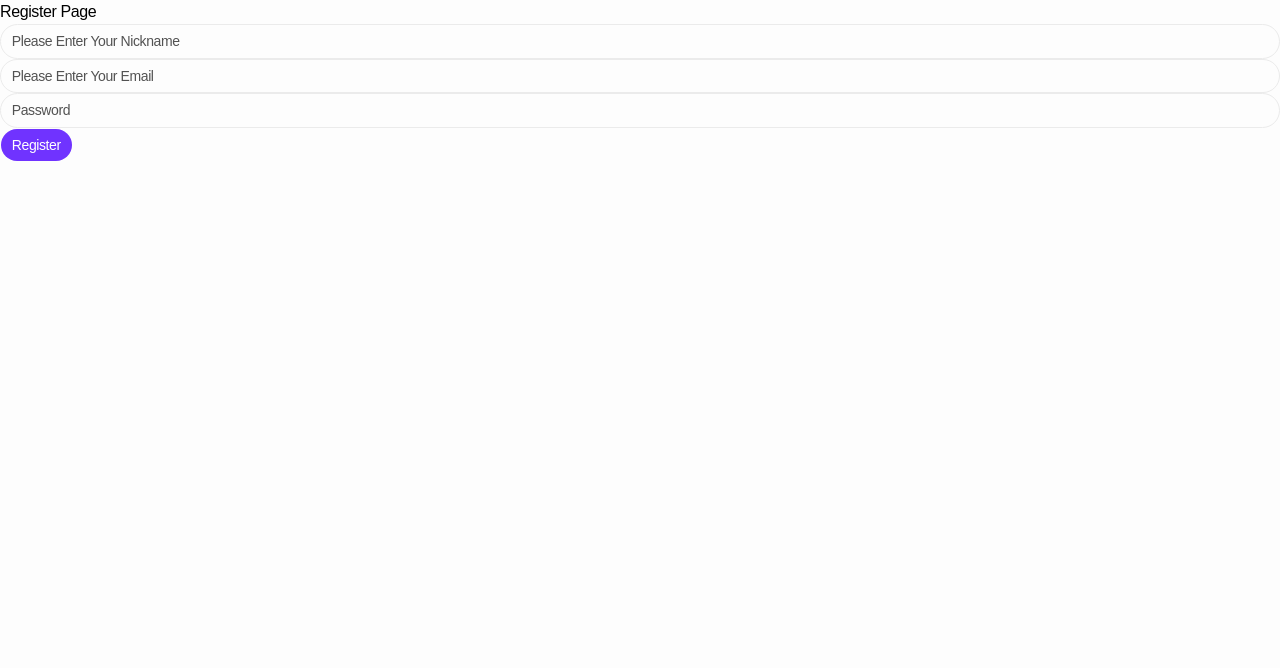
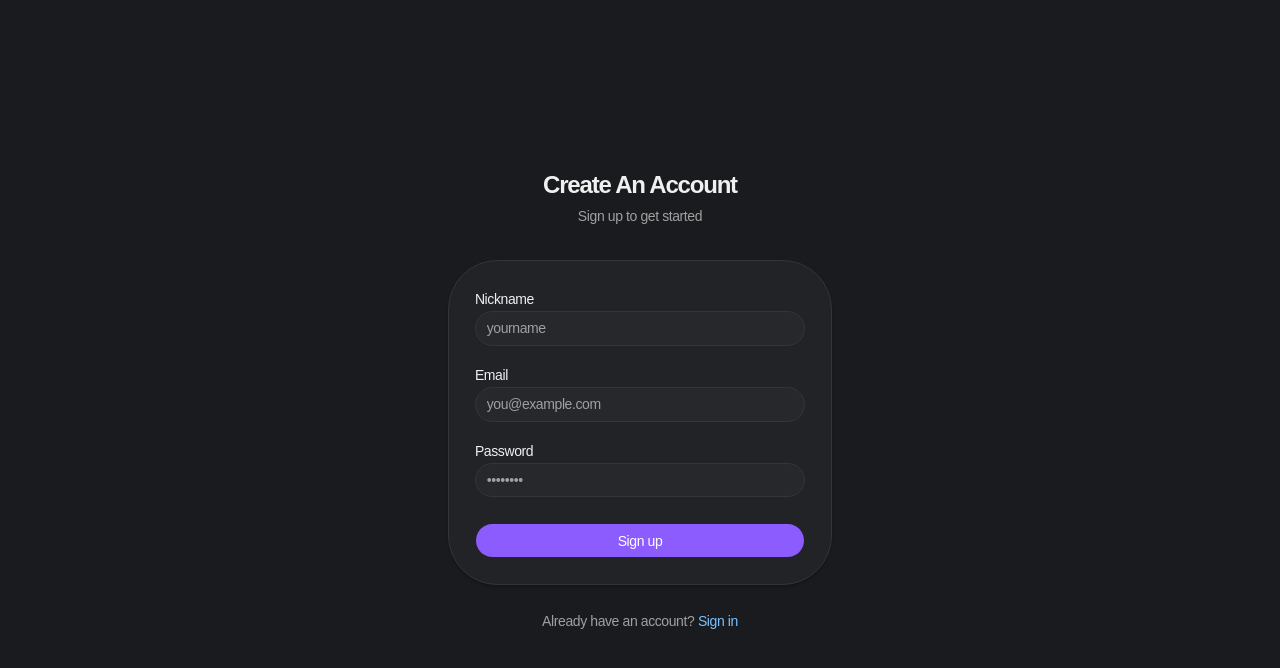
Before and after one commit to ConquistadorCan/Micio, a React (Vite) app in the folder apps/frontend/: page /register in a window 1280 px wide. Shown: the top 668 px of the page. Built offline with nearby package versions, Linux system fonts and the light colour scheme; no server answers.

Commit message:
feat: enhance login and registration pages with improved UI and user prompts

```diff
--- a/apps/frontend/src/pages/LoginPage.tsx
+++ b/apps/frontend/src/pages/LoginPage.tsx
@@ -9,30 +9,50 @@ export function LoginPage() {
     const { authFetch } = useApi()
 
     async function handleSubmit() {
-        try {
-            const response = await authFetch("/auth/login", "POST", { email, password})
-            console.log(response)
-        }
-        catch(e) {
-            console.log(e)
-        }
+            await authFetch("/auth/login", "POST", { email, password })
     }
 
     return (
-        <div>
-            <h1>Login Page</h1>
+        <div className="dark min-h-screen bg-background flex items-center justify-center p-4">
+            <div className="w-full max-w-sm">
+                <div className="text-center mb-8">
+                    <h1 className="text-2xl font-semibold tracking-tight text-foreground">Welcome Back</h1>
+                    <p className="text-sm text-muted-foreground mt-1">Sign in to continue</p>
+                </div>
+
+                <div className="bg-card border border-border rounded-3xl p-6 shadow-sm space-y-4">
+                    <div className="space-y-1.5">
+                        <label className="text-sm font-medium text-foreground">Email</label>
                         <Input
-                placeholder="Please Enter Your Email"
+                            placeholder="you@example.com"
+                            type="email"
                             value={email}
                             onChange={(e) => setEmail(e.target.value)}
                         />
+                    </div>
+
+                    <div className="space-y-1.5">
+                        <label className="text-sm font-medium text-foreground">Password</label>
                         <Input
-                placeholder="Password"
+                            placeholder="••••••••"
                             type="password"
                             value={password}
                             onChange={(e) => setPassword(e.target.value)}
                         />
-            <Button onClick={handleSubmit}>Submit</Button>
+                    </div>
+
+                    <Button className="w-full mt-2" onClick={handleSubmit}>
+                        Sign in
+                    </Button>
+                </div>
+
+                <p className="text-center text-sm text-muted-foreground mt-6">
+                    Don't have an account?{" "}
+                    <a href="/register" className="text-accent-foreground hover:text-primary font-medium transition-colors">
+                        Sign up
+                    </a>
+                </p>
+            </div>
         </div>
     )
 }
--- a/apps/frontend/src/pages/RegisterPage.tsx
+++ b/apps/frontend/src/pages/RegisterPage.tsx
@@ -10,35 +10,59 @@ export function RegisterPage() {
     const { authFetch } = useApi()
 
     async function handleSubmit() {
-        try {
-            const response = await authFetch("/auth/register", "POST", { nickname, email, password })
-            console.log(response)
-        }
-        catch(e) {
-            console.log(e)
-        }
+        await authFetch("/auth/register", "POST", { nickname, email, password })
     }
 
     return (
-        <div>
-            <h1>Register Page</h1>
+        <div className="dark min-h-screen bg-background flex items-center justify-center p-4">
+            <div className="w-full max-w-sm">
+                <div className="text-center mb-8">
+                    <h1 className="text-2xl font-semibold tracking-tight text-foreground">Create An Account</h1>
+                    <p className="text-sm text-muted-foreground mt-1">Sign up to get started</p>
+                </div>
+
+                <div className="bg-card border border-border rounded-3xl p-6 shadow-sm space-y-4">
+                    <div className="space-y-1.5">
+                        <label className="text-sm font-medium text-foreground">Nickname</label>
                         <Input
-                placeholder="Please Enter Your Nickname"
+                            placeholder="yourname"
                             value={nickname}
                             onChange={(e) => setNickname(e.target.value)}
                         />
+                    </div>
+
+                    <div className="space-y-1.5">
+                        <label className="text-sm font-medium text-foreground">Email</label>
                         <Input
-                placeholder="Please Enter Your Email"
+                            placeholder="you@example.com"
+                            type="email"
                             value={email}
                             onChange={(e) => setEmail(e.target.value)}
                         />
+                    </div>
+
+                    <div className="space-y-1.5">
+                        <label className="text-sm font-medium text-foreground">Password</label>
                         <Input
-                placeholder="Password"
+                            placeholder="••••••••"
                             type="password"
                             value={password}
                             onChange={(e) => setPassword(e.target.value)}
                         />
-            <Button onClick={handleSubmit}>Register</Button>
+                    </div>
+
+                    <Button className="w-full mt-2" onClick={handleSubmit}>
+                        Sign up
+                    </Button>
+                </div>
+
+                <p className="text-center text-sm text-muted-foreground mt-6">
+                    Already have an account?{" "}
+                    <a href="/login" className="text-accent-foreground hover:text-primary font-medium transition-colors">
+                        Sign in
+                    </a>
+                </p>
+            </div>
         </div>
     )
 }
```
Lines whose indentation alone changed are shown as unchanged.
